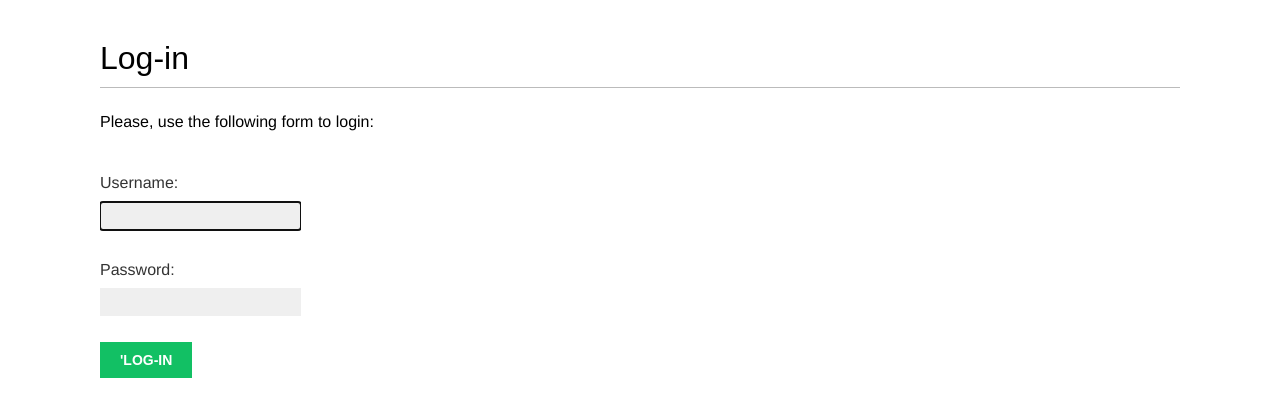
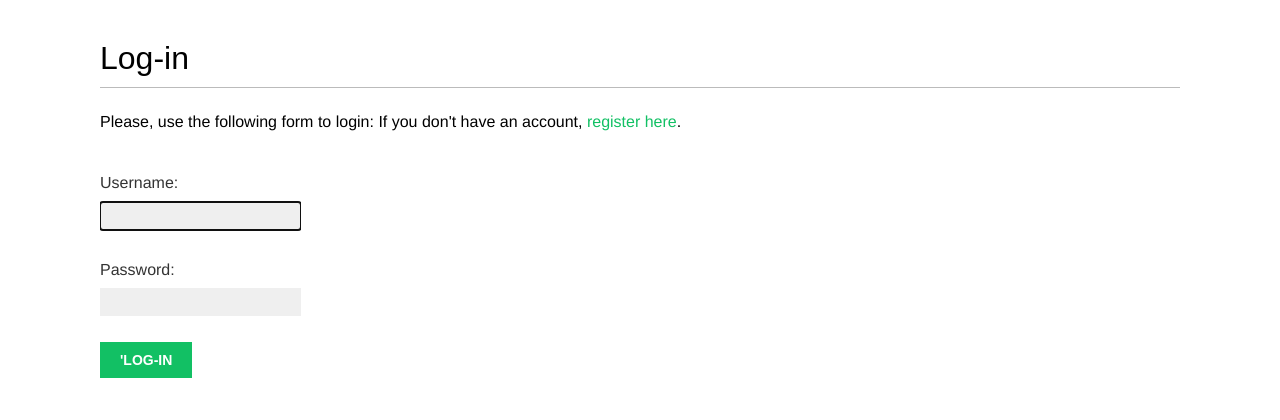
Before and after one commit to temursolief/bookmarks, a Django app: page /account/login/ in a window 1280 px wide. Shown: the part 47-467 px from the top of the page. Run offline with Django 4.2, Linux system fonts and the light colour scheme; some web fonts are replaced.

Commit message:
update in login.html + register link

```diff
--- a/account/templates/registration/login.html
+++ b/account/templates/registration/login.html
@@ -10,7 +10,10 @@
             Please, try again.
         </p>
     {% else %}
-        <p>Please, use the following form to login:</p>
+        <p>
+            Please, use the following form to login:
+            If you don't have an account, <a href="{% url 'register' %}">register here</a>.
+        </p>
     {% endif %}
     <div class="login-form">
         <form action="{% url 'login' %}" method="'post">
```
